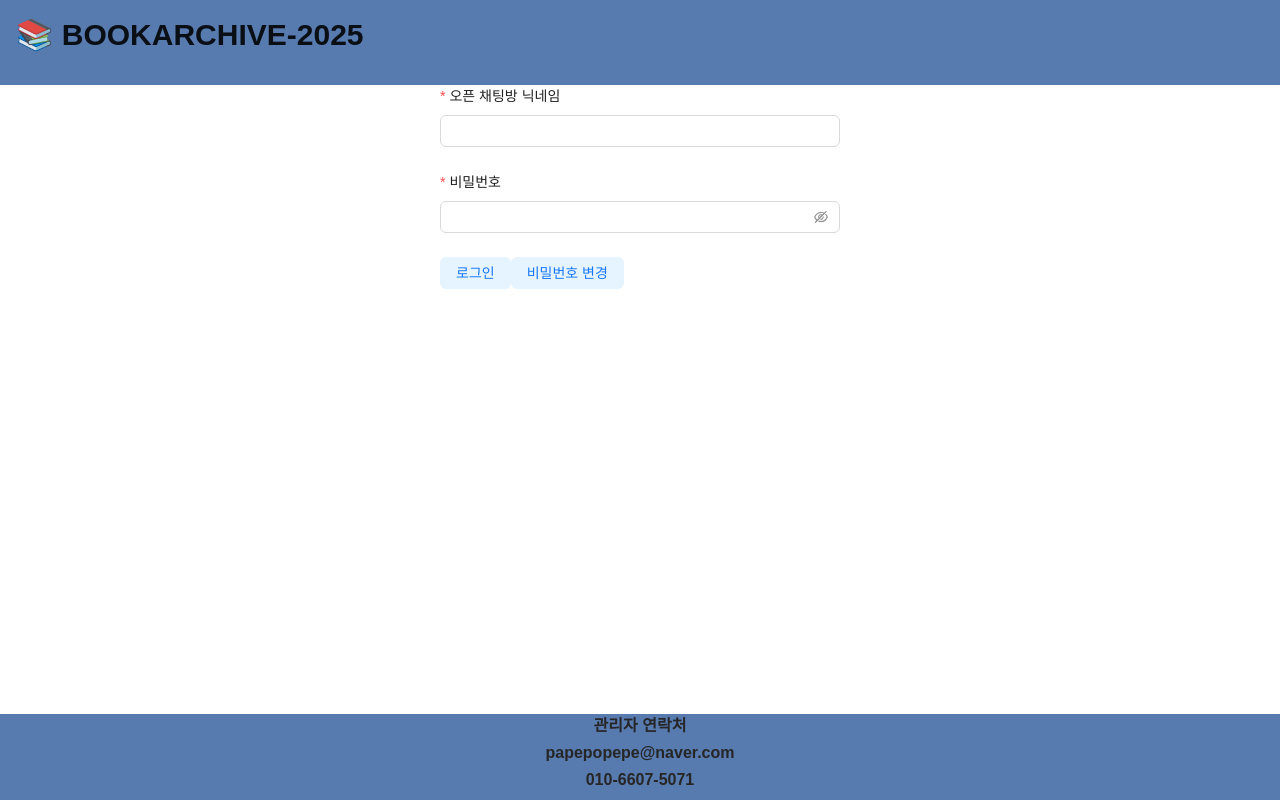
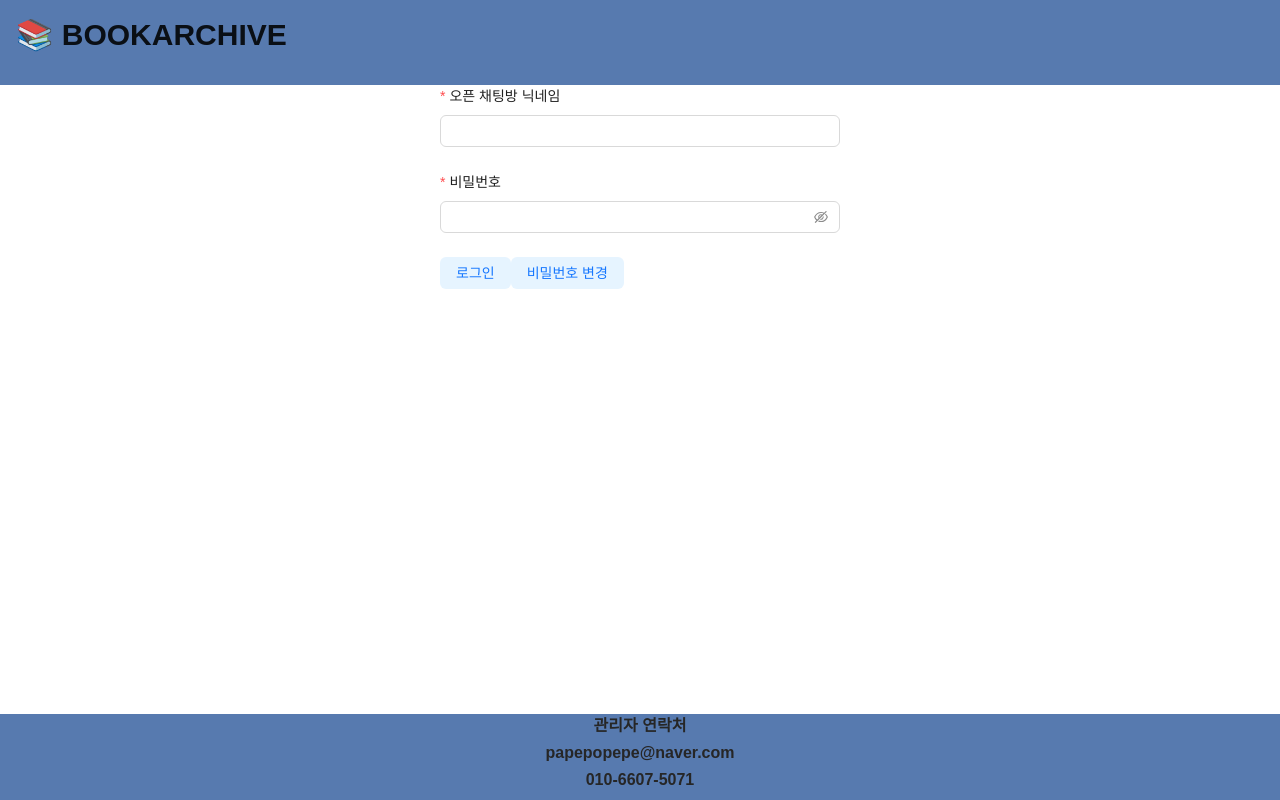
Before and after one commit to Hayeon-Lee/BOOKARCHIVE-2025, a React (Vite) app: page / in a window 1280 px wide. Built offline with nearby package versions, Linux system fonts and the light colour scheme; no server answers; a web font is replaced by a local one.

Commit message:
[chore] remove 2025

```diff
--- a/src/components/common/Header.tsx
+++ b/src/components/common/Header.tsx
@@ -28,7 +28,7 @@ const Header = () => {
         onClick={() => navigate('/bookarchive')}
         style={{ cursor: 'pointer' }}
       >
-        📚 BOOKARCHIVE-2025
+        📚 BOOKARCHIVE
       </Title>
       {loginUser ? (
         <div>
```
